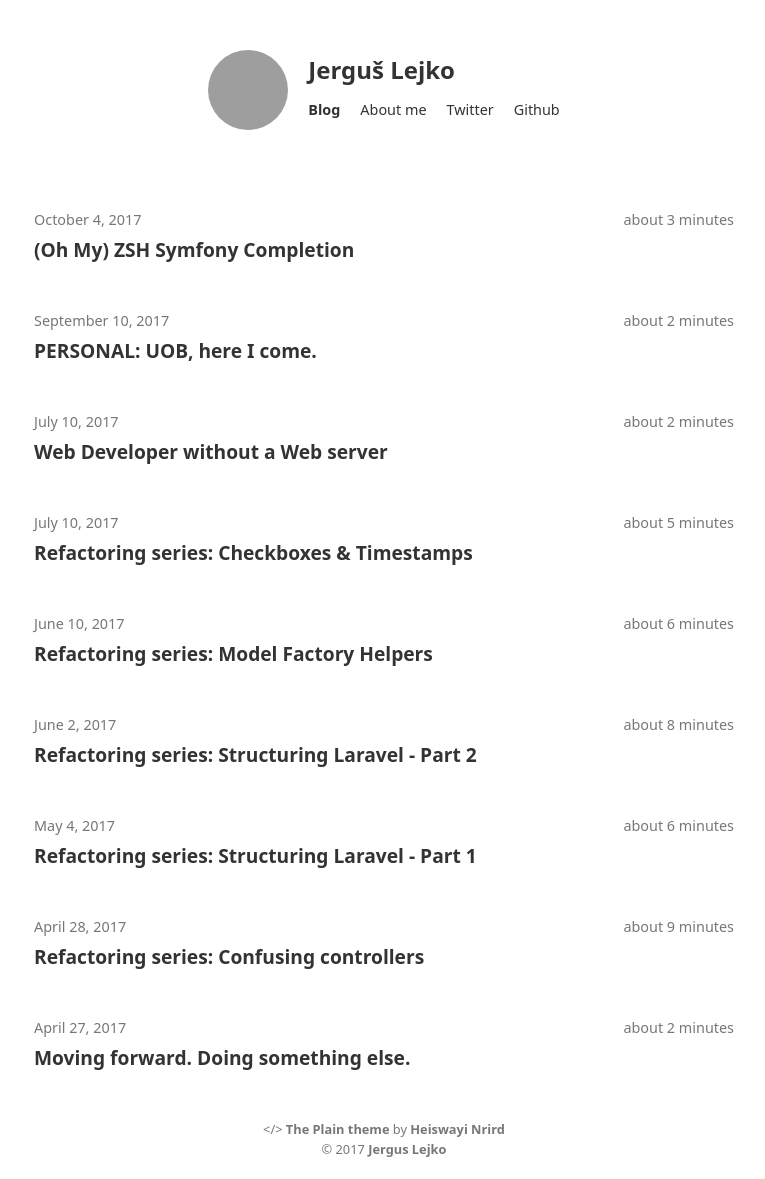
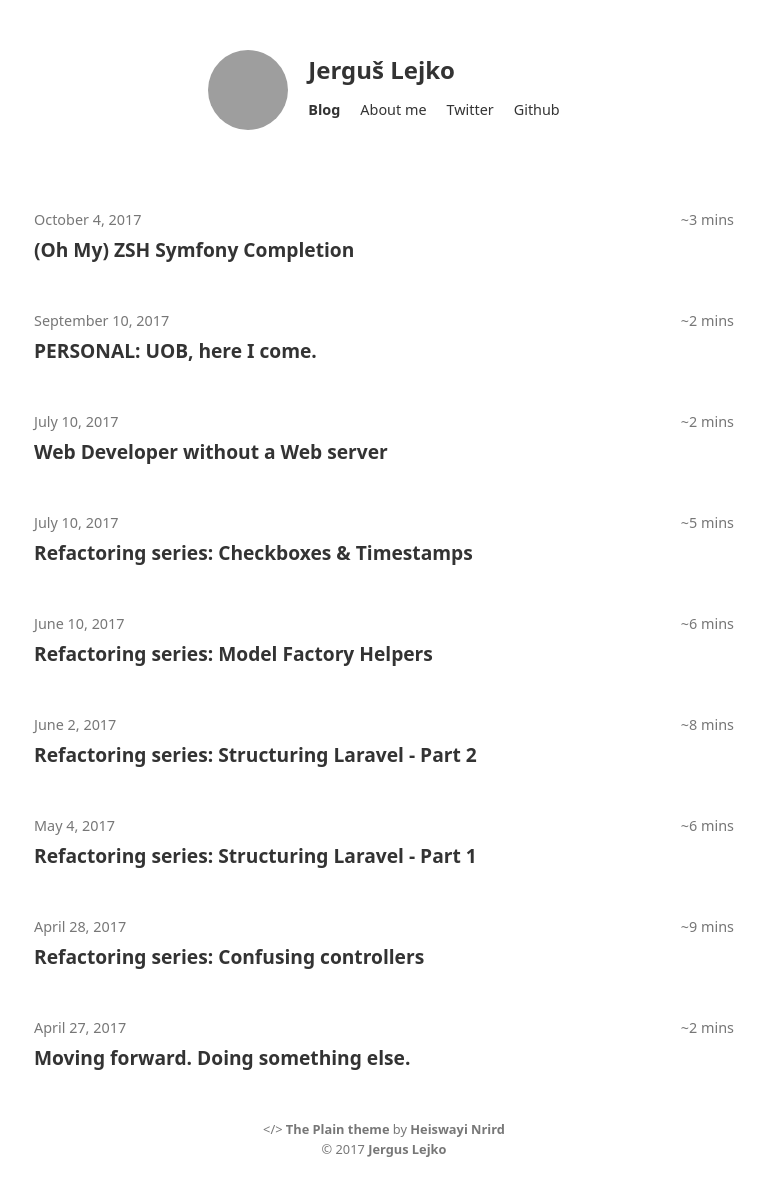
Before and after one commit to jerguslejko/website, a Jekyll site: the page built from index.html, in a window 1280 px wide. Shown: the whole page, without its empty margins (256-1021 px from the left). Built offline with Jekyll 4.4.1, drawn with Linux system fonts in a browser that asks for light colours; grey boxes are pictures that could not be loaded.

Commit message:
change ttr

```diff
--- a/index.html
+++ b/index.html
@@ -12,12 +12,10 @@ layout: default
                      <div class="text-md text-soft">
                         {% assign words = post.content | number_of_words %}
 
-                        about
-
                         {% if words < 200 %}
-                            1 minute
+                            ~1 min
                         {% else %}
-                            {{ words | divided_by:100 }} minutes
+                            ~{{ words | divided_by:100 }} mins
                         {% endif %}
                     </div>
                 </div>
```
